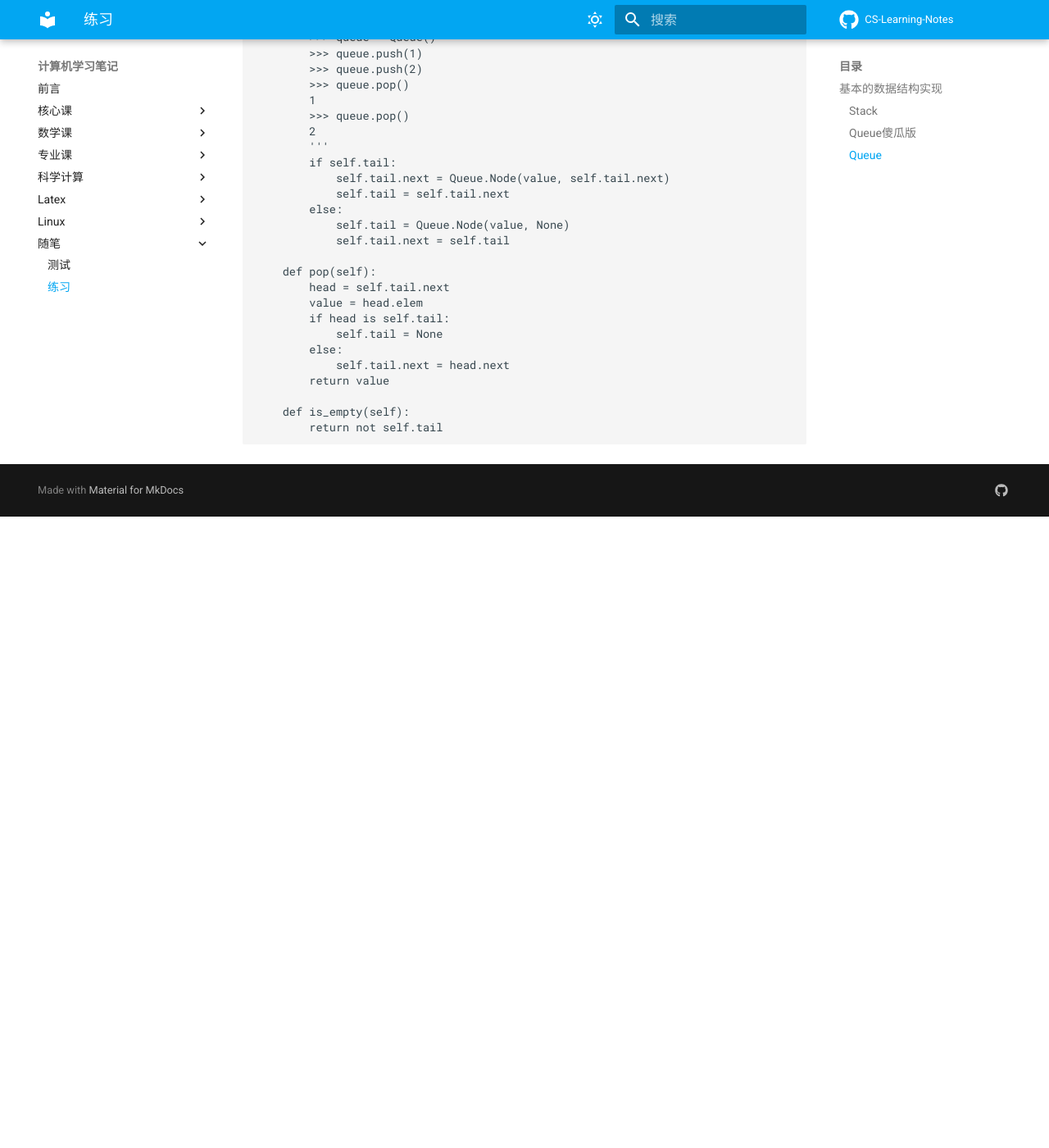
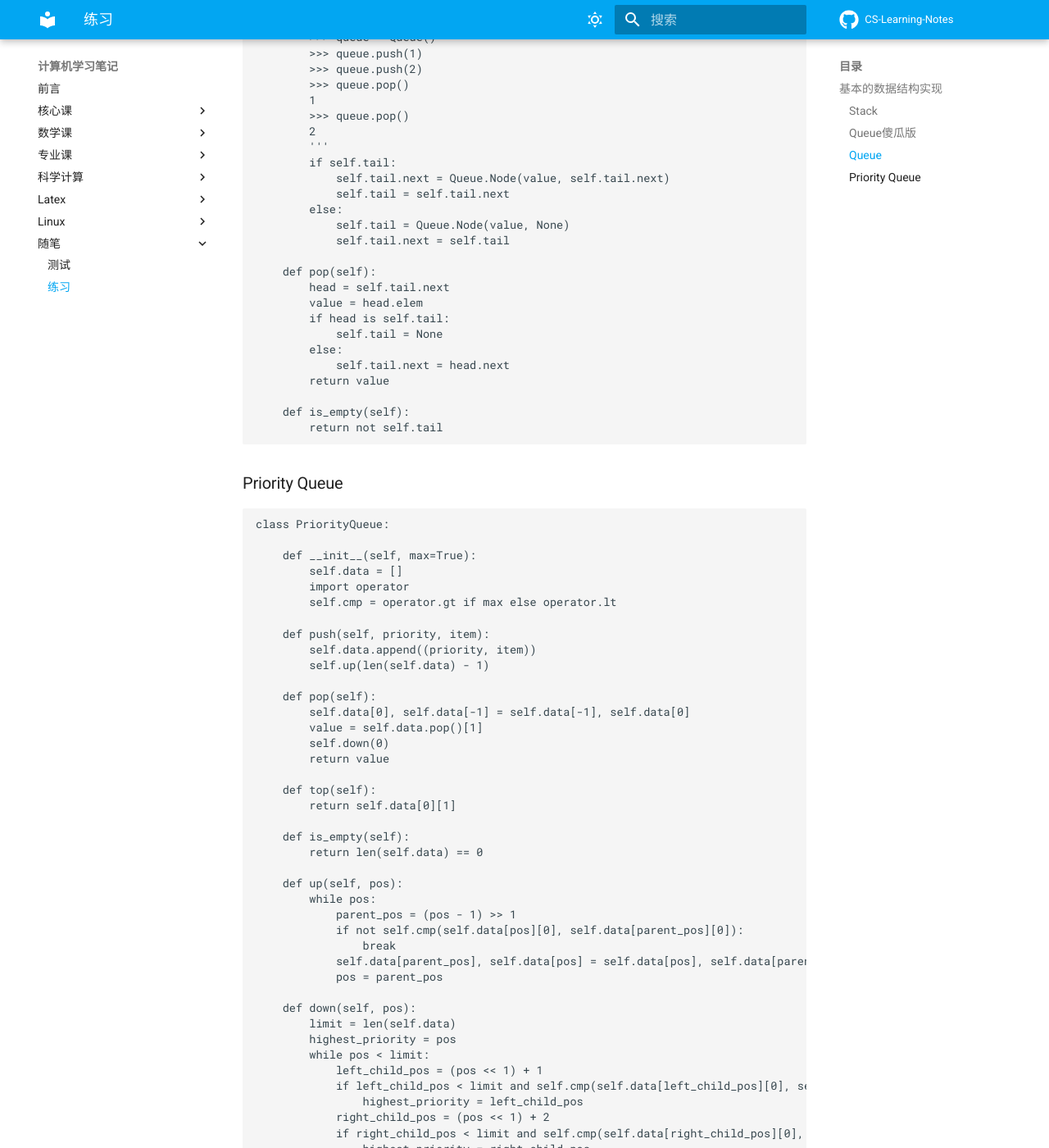
Before and after one commit to eecse/CS-Learning-Notes, an MkDocs documentation site: the page built from docs/exercise/python.md, in a window 1280 px wide and 1400 px high, scrolled down 1286 px. Shown: the whole window at 82% size. Built offline with MkDocs 1.6.1 and Material for MkDocs 9.7.7, drawn with Linux system fonts in a browser that asks for light colours; comment, search, counter and statistics services are not loaded; before the commit the page ends 1916 px from its top, so only the background shows below that; some of the changed text lies outside the part shown.

Commit message:
add priority queue

````diff
--- a/docs/exercise/python.md
+++ b/docs/exercise/python.md
@@ -87,3 +87,68 @@ class Queue:
     def is_empty(self):
         return not self.tail
 ```
+
+### Priority Queue
+
+```python3
+class PriorityQueue:
+
+    def __init__(self, max=True):
+        self.data = []
+        import operator
+        self.cmp = operator.gt if max else operator.lt
+
+    def push(self, priority, item):
+        self.data.append((priority, item))
+        self.up(len(self.data) - 1)
+
+    def pop(self):
+        self.data[0], self.data[-1] = self.data[-1], self.data[0]
+        value = self.data.pop()[1]
+        self.down(0)
+        return value
+
+    def top(self):
+        return self.data[0][1]
+
+    def is_empty(self):
+        return len(self.data) == 0
+
+    def up(self, pos):
+        while pos:
+            parent_pos = (pos - 1) >> 1
+            if not self.cmp(self.data[pos][0], self.data[parent_pos][0]):
+                break
+            self.data[parent_pos], self.data[pos] = self.data[pos], self.data[parent_pos]
+            pos = parent_pos
+
+    def down(self, pos):
+        limit = len(self.data)
+        highest_priority = pos
+        while pos < limit:
+            left_child_pos = (pos << 1) + 1
+            if left_child_pos < limit and self.cmp(self.data[left_child_pos][0], self.data[pos][0]):
+                highest_priority = left_child_pos
+            right_child_pos = (pos << 1) + 2
+            if right_child_pos < limit and self.cmp(self.data[right_child_pos][0], self.data[highest_priority][0]):
+                highest_priority = right_child_pos
+            if highest_priority == pos:
+                break
+            self.data[highest_priority], self.data[pos] = self.data[pos], self.data[highest_priority]
+            pos = highest_priority
+
+    def __iter__(self):
+        while not self.is_empty():
+            yield self.pop()
+
+pq = PriorityQueue(max=False)
+assert pq.is_empty()
+data = list(range(10))
+import random
+random.shuffle(data)
+for i in data:
+    pq.push(i, i)
+
+output = [v for v in pq]
+assert output == sorted(data)
+```
````
